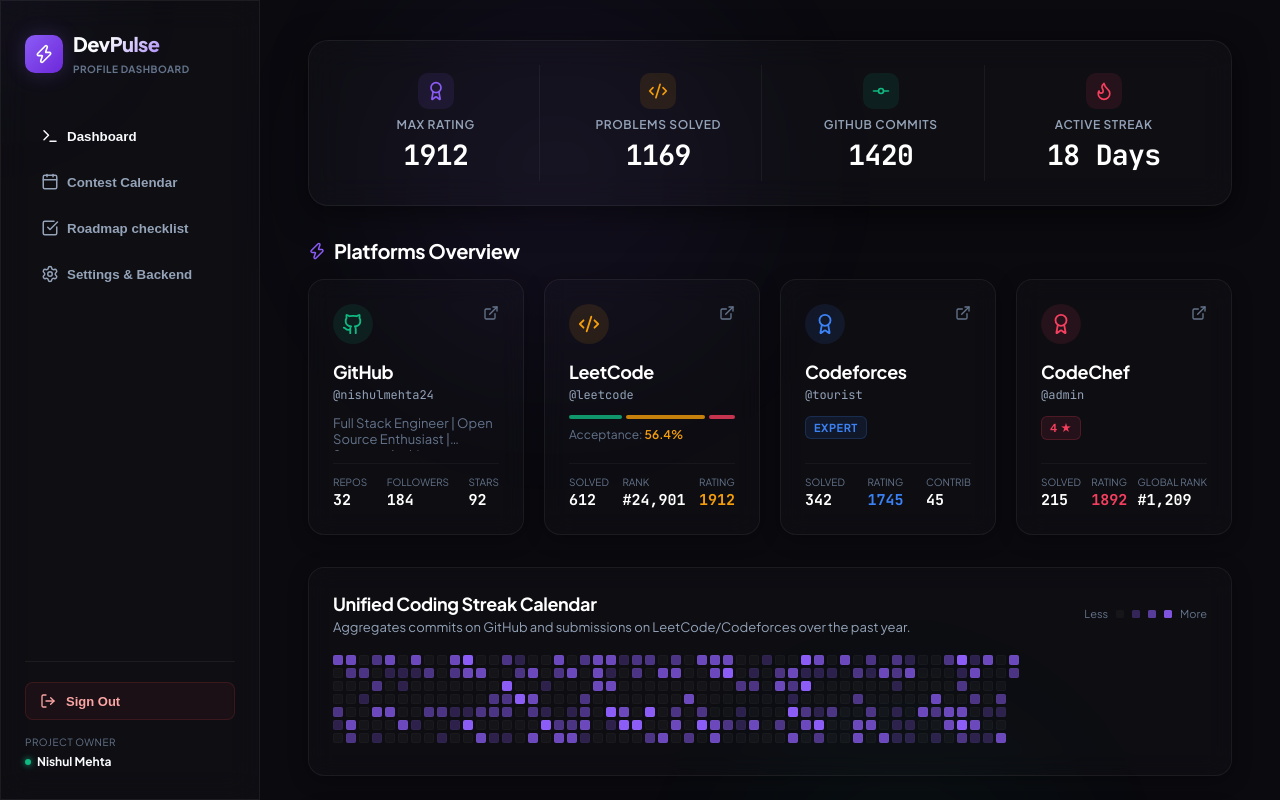
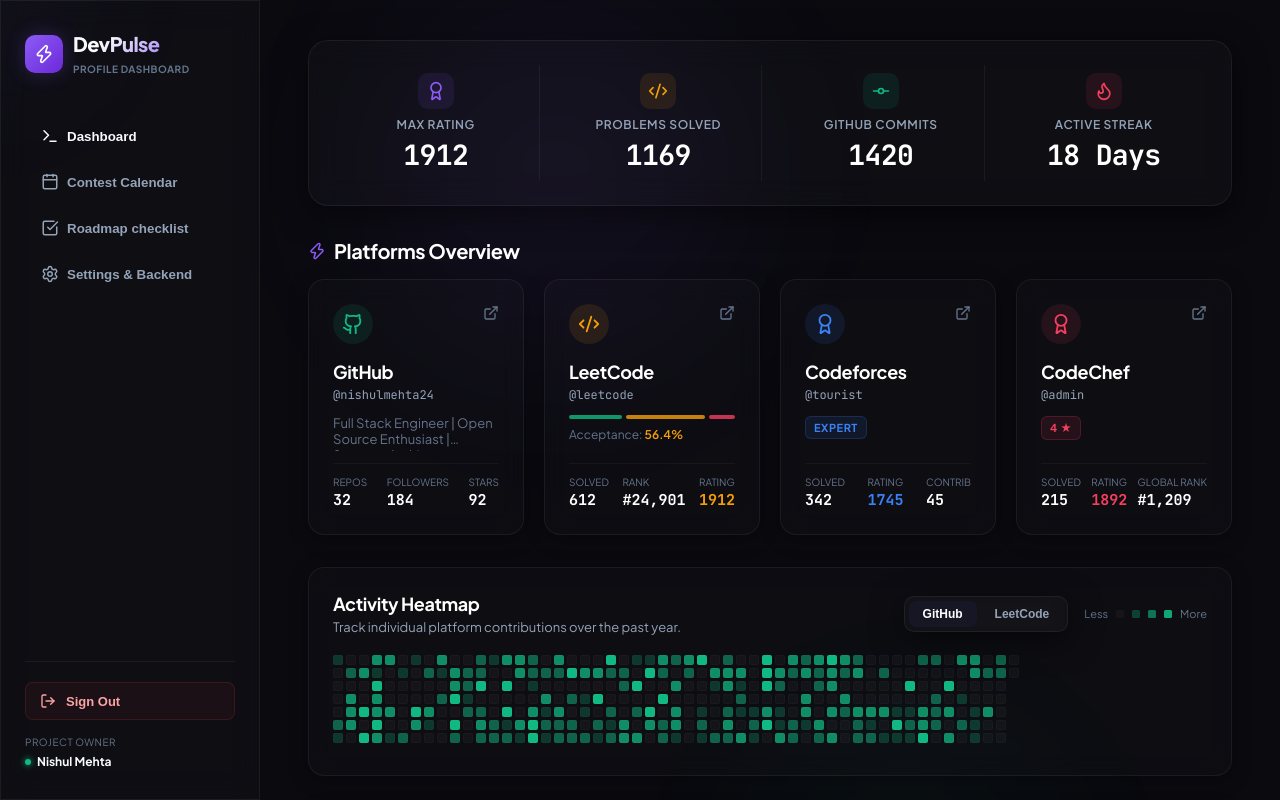
Before and after one commit to nishulmehta24/dev-profile-tracker-dashboard, a React (Vite) app in the folder client/: page / in a window 1280 px wide. Both pictures are taken after a click on the button "Explore as Guest Recruiter". Shown: the top 800 px of the page. Built offline with nearby package versions, Linux system fonts and the light colour scheme; no server answers.

Commit message:
feat(dashboard): add individual heatmaps for github and leetcode, remove demo graph for empty codechef stats

```diff
--- a/client/src/components/Dashboard.jsx
+++ b/client/src/components/Dashboard.jsx
@@ -21,7 +21,8 @@
 export default function Dashboard({ handles }) {
   const [profiles, setProfiles] = useState({});
   const [loading, setLoading] = useState(true);
-  const [heatmap, setHeatmap] = useState([]);
+  const [heatmaps, setHeatmaps] = useState({ github: [], leetcode: [] });
+  const [activeHeatmapTab, setActiveHeatmapTab] = useState('github');
   const [activeChartTab, setActiveChartTab] = useState('codeforces');
   const [ratingHistory, setRatingHistory] = useState([]);
   const [selectedPoint, setSelectedPoint] = useState(null);
@@ -41,16 +42,18 @@
 
       setProfiles(data);
 
-      // Fetch real heatmap from GitHub events + LeetCode calendar
-      const realHeatmap = await fetchRealHeatmap(handles.github, handles.leetcode);
-      const hasRealActivity = realHeatmap.some(d => d.count > 0);
-      setHeatmap(hasRealActivity ? realHeatmap : generateMockHeatmap());
+      // Fetch individual heatmaps for Github and Leetcode
+      const ghHeatmap = await fetchRealHeatmap('github', handles.github);
+      const lcHeatmap = await fetchRealHeatmap('leetcode', handles.leetcode);
+      setHeatmaps({ github: ghHeatmap, leetcode: lcHeatmap });
 
       const activeProfile = data[activeChartTab];
       if (activeProfile && Array.isArray(activeProfile.contestHistory) && activeProfile.contestHistory.length > 0) {
         setRatingHistory(activeProfile.contestHistory);
+      } else if (activeChartTab !== 'codechef') {
+        setRatingHistory(generateMockRatingHistory(activeChartTab));
       } else {
-        setRatingHistory(generateMockRatingHistory(activeChartTab));
+        setRatingHistory([]); // No demo data for CodeChef
       }
 
       setLoading(false);
@@ -64,8 +67,10 @@
     const activeProfile = profiles[activeChartTab];
     if (activeProfile && Array.isArray(activeProfile.contestHistory) && activeProfile.contestHistory.length > 0) {
       setRatingHistory(activeProfile.contestHistory);
+    } else if (activeChartTab !== 'codechef') {
+      setRatingHistory(generateMockRatingHistory(activeChartTab));
     } else {
-      setRatingHistory(generateMockRatingHistory(activeChartTab));
+      setRatingHistory([]);
     }
     setSelectedPoint(null);
   }, [activeChartTab, profiles]);
@@ -101,15 +106,16 @@
 
   // SVG Heatmap Grid parameters
   const renderHeatmap = () => {
-    if (!heatmap.length) return null;
+    const activeHeatmap = heatmaps[activeHeatmapTab] || [];
+    if (!activeHeatmap.length) return null;
 
     // Group heatmap into 53 weeks (columns) x 7 days (rows)
     const weeks = [];
     let currentWeek = [];
 
-    heatmap.forEach((day, index) => {
+    activeHeatmap.forEach((day, index) => {
       currentWeek.push(day);
-      if (currentWeek.length === 7 || index === heatmap.length - 1) {
+      if (currentWeek.length === 7 || index === activeHeatmap.length - 1) {
         weeks.push(currentWeek);
         currentWeek = [];
       }
@@ -117,10 +123,17 @@
 
     const getGlowClass = (count) => {
       if (count === 0) return 'rgba(255, 255, 255, 0.03)';
-      if (count <= 2) return 'rgba(139, 92, 246, 0.25)';
-      if (count <= 5) return 'rgba(139, 92, 246, 0.5)';
-      if (count <= 8) return 'rgba(139, 92, 246, 0.75)';
-      return '#8b5cf6'; // highest activity
+      if (activeHeatmapTab === 'github') {
+        if (count <= 2) return 'rgba(16, 185, 129, 0.25)';
+        if (count <= 5) return 'rgba(16, 185, 129, 0.5)';
+        if (count <= 8) return 'rgba(16, 185, 129, 0.75)';
+        return '#10b981';
+      } else {
+        if (count <= 2) return 'rgba(245, 158, 11, 0.25)';
+        if (count <= 5) return 'rgba(245, 158, 11, 0.5)';
+        if (count <= 8) return 'rgba(245, 158, 11, 0.75)';
+        return '#f59e0b';
+      }
     };
 
     return (
@@ -153,7 +166,16 @@
 
   // Custom Interactive SVG Line Chart builder
   const renderRatingChart = () => {
-    if (!ratingHistory.length) return null;
+    if (!ratingHistory.length) {
+      return (
+        <div style={{ padding: '60px 20px', textAlign: 'center', color: 'var(--text-muted)' }}>
+          <div style={{ display: 'flex', justifyContent: 'center', marginBottom: '16px', color: 'rgba(255,255,255,0.1)' }}>
+             <Award size={48} />
+          </div>
+          <p style={{ margin: 0, fontSize: '15px' }}>No official rating history available for this platform.</p>
+        </div>
+      );
+    }
 
     const width = 800;
     const height = 260;
@@ -532,20 +554,45 @@
         </div>
       </div>
 
-      {/* 3. MERGED CONTRIBUTIONS HEATMAP */}
+      {/* 3. PLATFORM CONTRIBUTIONS HEATMAP */}
       <div className="glass-card" style={{ padding: '24px' }}>
-        <div style={{ display: 'flex', justifyContent: 'space-between', alignItems: 'center', marginBottom: '20px' }}>
+        <div style={{ display: 'flex', justifyContent: 'space-between', alignItems: 'center', flexWrap: 'wrap', gap: '16px', marginBottom: '20px' }}>
           <div>
-            <h3 style={{ fontSize: '18px', color: '#fff', marginBottom: '4px' }}>Unified Coding Streak Calendar</h3>
-            <p style={{ fontSize: '13px', color: 'var(--text-secondary)' }}>Aggregates commits on GitHub and submissions on LeetCode/Codeforces over the past year.</p>
+            <h3 style={{ fontSize: '18px', color: '#fff', marginBottom: '4px' }}>Activity Heatmap</h3>
+            <p style={{ fontSize: '13px', color: 'var(--text-secondary)' }}>Track individual platform contributions over the past year.</p>
           </div>
-          <div style={{ display: 'flex', gap: '8px', fontSize: '11px', color: 'var(--text-muted)', alignItems: 'center' }}>
-            <span>Less</span>
-            <div style={{ width: '8px', height: '8px', borderRadius: '1.5px', background: 'rgba(255,255,255,0.03)' }}></div>
-            <div style={{ width: '8px', height: '8px', borderRadius: '1.5px', background: 'rgba(139, 92, 246, 0.3)' }}></div>
-            <div style={{ width: '8px', height: '8px', borderRadius: '1.5px', background: 'rgba(139, 92, 246, 0.6)' }}></div>
-            <div style={{ width: '8px', height: '8px', borderRadius: '1.5px', background: 'rgba(139, 92, 246, 0.9)' }}></div>
-            <span>More</span>
+          <div style={{ display: 'flex', alignItems: 'center', gap: '16px' }}>
+            <div className="glass-container" style={{ display: 'flex', gap: '4px', padding: '4px', borderRadius: '10px' }}>
+              {['github', 'leetcode'].map(plat => (
+                <button
+                  key={plat}
+                  onClick={() => setActiveHeatmapTab(plat)}
+                  style={{
+                    background: activeHeatmapTab === plat ? 'var(--bg-tertiary)' : 'transparent',
+                    border: 'none',
+                    color: activeHeatmapTab === plat ? '#fff' : 'var(--text-secondary)',
+                    padding: '6px 14px',
+                    borderRadius: '7px',
+                    fontSize: '12px',
+                    fontWeight: 700,
+                    textTransform: 'capitalize',
+                    cursor: 'pointer',
+                    transition: 'var(--transition-fast)'
+                  }}
+                >
+                  {plat === 'github' ? 'GitHub' : 'LeetCode'}
+                </button>
+              ))}
+            </div>
+
+            <div style={{ display: 'flex', gap: '8px', fontSize: '11px', color: 'var(--text-muted)', alignItems: 'center' }}>
+              <span>Less</span>
+              <div style={{ width: '8px', height: '8px', borderRadius: '1.5px', background: 'rgba(255,255,255,0.03)' }}></div>
+              <div style={{ width: '8px', height: '8px', borderRadius: '1.5px', background: activeHeatmapTab === 'github' ? 'rgba(16, 185, 129, 0.3)' : 'rgba(245, 158, 11, 0.3)' }}></div>
+              <div style={{ width: '8px', height: '8px', borderRadius: '1.5px', background: activeHeatmapTab === 'github' ? 'rgba(16, 185, 129, 0.6)' : 'rgba(245, 158, 11, 0.6)' }}></div>
+              <div style={{ width: '8px', height: '8px', borderRadius: '1.5px', background: activeHeatmapTab === 'github' ? 'rgba(16, 185, 129, 0.9)' : 'rgba(245, 158, 11, 0.9)' }}></div>
+              <span>More</span>
+            </div>
           </div>
         </div>
         {renderHeatmap()}
--- a/client/src/services/api.js
+++ b/client/src/services/api.js
@@ -262,9 +262,11 @@
   }
 };
 
-// Real Heatmap: Merge GitHub events + LeetCode submission calendar
-export const fetchRealHeatmap = async (githubHandle, leetcodeHandle) => {
-  const cacheKey = `heatmap_${githubHandle}_${leetcodeHandle}`;
+// Real Heatmap: Fetch activity for an individual platform
+export const fetchRealHeatmap = async (platform, handle) => {
+  if (!handle) return generateMockHeatmap();
+
+  const cacheKey = `heatmap_${platform}_${handle}`;
   const cachedData = cache.get(cacheKey);
   if (cachedData) return cachedData;
 
@@ -279,19 +281,9 @@
   }
 
   try {
-    // Fetch GitHub events and LeetCode calendar in parallel via backend proxies
-    const [ghRes, lcRes] = await Promise.all([
-      githubHandle
-        ? fetch(`${API_BASE_URL}/github-events/${githubHandle}`).catch(() => null)
-        : null,
-      leetcodeHandle
-        ? fetch(`${API_BASE_URL}/leetcode-calendar/${leetcodeHandle}`).catch(() => null)
-        : null
-    ]);
-
-    // Merge GitHub events
-    if (ghRes && ghRes.ok) {
-      try {
+    if (platform === 'github') {
+      const ghRes = await fetch(`${API_BASE_URL}/github-events/${handle}`).catch(() => null);
+      if (ghRes && ghRes.ok) {
         const ghData = await ghRes.json();
         if (ghData.success && ghData.events) {
           Object.entries(ghData.events).forEach(([date, count]) => {
@@ -300,15 +292,12 @@
             }
           });
         }
-      } catch (e) { console.warn('GitHub heatmap parse error:', e); }
-    }
-
-    // Merge LeetCode calendar
-    if (lcRes && lcRes.ok) {
-      try {
+      }
+    } else if (platform === 'leetcode') {
+      const lcRes = await fetch(`${API_BASE_URL}/leetcode-calendar/${handle}`).catch(() => null);
+      if (lcRes && lcRes.ok) {
         const lcData = await lcRes.json();
         if (lcData.success && lcData.calendar) {
-          // The calendar comes as submissionCalendar: { "unix_timestamp": count }
           const cal = lcData.calendar.submissionCalendar;
           if (cal) {
             const parsed = typeof cal === 'string' ? JSON.parse(cal) : cal;
@@ -320,10 +309,10 @@
             });
           }
         }
-      } catch (e) { console.warn('LeetCode calendar parse error:', e); }
+      }
     }
   } catch (err) {
-    console.warn('Heatmap fetch failed, returning partial data:', err);
+    console.warn(`Heatmap fetch failed for ${platform}, returning partial data:`, err);
   }
 
   // Convert to array format
@@ -337,7 +326,7 @@
     cache.set(cacheKey, heatmapData, 30 * 60 * 1000);
   }
 
-  return heatmapData;
+  return hasRealData ? heatmapData : generateMockHeatmap();
 };
 
 // 3. Contests Schedule Aggregator
```
